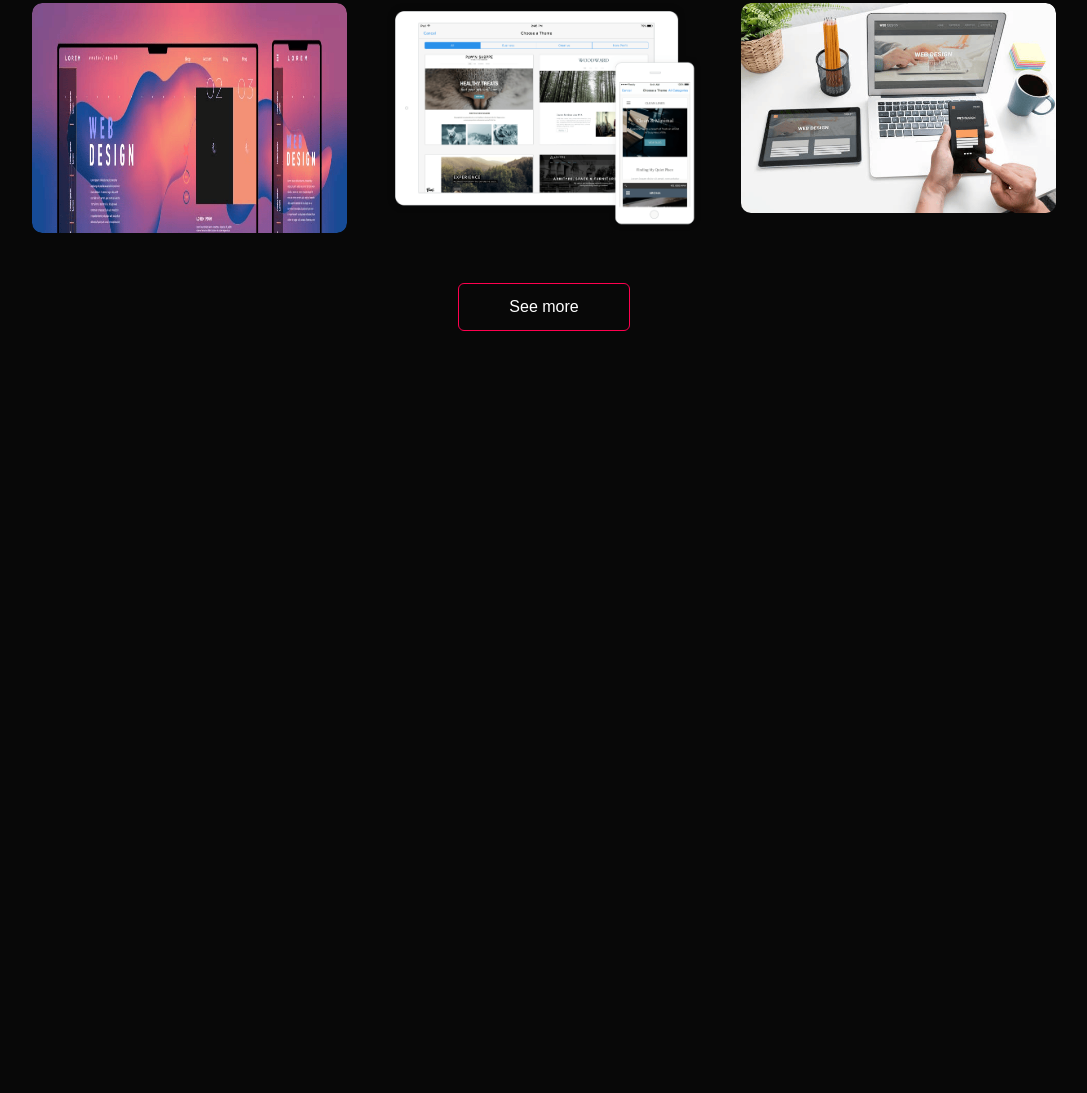
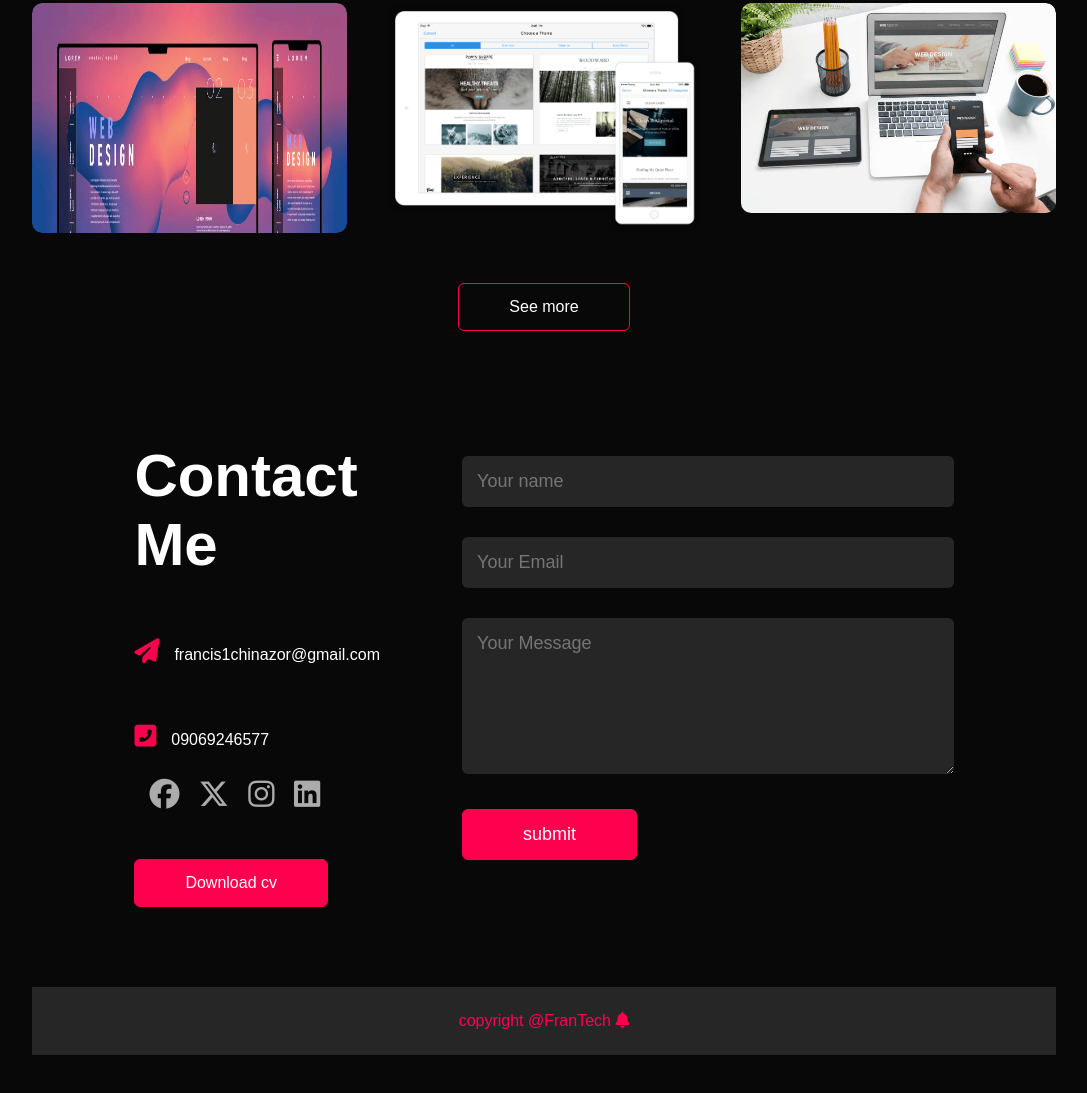
Before and after one commit to ZorichDev/chinazor-portfolio, a plain HTML site: page index.html in a window 1280 px wide. Shown: the part 2319-3412 px from the top of the page, without its empty margins (96-1183 px from the left). Before the commit the page ends 2810 px from the top, so only its background shows below. Drawn offline with Linux system fonts and the light colour scheme.

Commit message:
new update

```diff
--- a/index.html
+++ b/index.html
@@ -19,7 +19,9 @@
                     <li><a href="#">Services</a></li>
                     <li><a href="#">portfolio</a></li>
                     <li><a href="#">Contact</a></li>
+                    <i class="fa-solid fa-xmark"></i>
                 </ul>
+                <i class="fa-solid fa-bars"></i>
             </nav>
             <div class="header-text">
                 <p>Frontend Developer</p>
@@ -160,10 +162,36 @@
 <div id="contact">
     <div class="container">
         <div class="row">
-            <div class="contact-left"></div>
+            <div class="contact-left">
+                <h1 class="sub-title">Contact Me</h1>
+                <p><i class="fa-solid fa-paper-plane"></i>francis1chinazor@gmail.com</p>
+                <p><i class="fa-solid fa-square-phone-flip"></i>09069246577</p>
+                <div class="social-icons">
+                    <a href="https://facebook.com/"><i class="fa-brands fa-facebook"></i></a>
+                    <a href=""><i class="fa-brands fa-x-twitter"></i></i></a>
+                    <a href=""><i class="fa-brands fa-instagram"></i></a>
+                    <a href=""><i class="fa-brands fa-linkedin"></i></a>
+                </div>
+                <a href="././part/images/FRANK’S_CV_2023.pdf"Download class="btn btn2">Download cv</a>
+            </div>
+
+            <div class="contact-right">
+                <form>
+                    <input type="text" name="name" placeholder="Your name" required>
+                    <input type="email" name="email" placeholder="Your Email" required>
+                    <textarea name="Message" rows="6" placeholder="Your Message"></textarea>
+                    <button type="submit" class="btn btn2">submit</button>
+                </form>
+            </div>
         </div>
     </div>
+    <div class="copyright">
+        <p>copyright @FranTech <i class="fa-solid fa-bell"></i></p>
+    </div>
 </div>
+
+
+
 
 <script>
 
--- a/part/part.css
+++ b/part/part.css
@@ -289,3 +289,112 @@ nav ul li a:hover::after{
     background: #ff004f;
 
 }
+
+/* ------------------------contact............. */
+
+.contact-left {
+    flex-basis: 35%;
+}
+
+.contact-right {
+    flex-basis: 60%;
+}
+
+.contact-left p {
+    margin-top: 60px;
+}
+
+.contact-left p i {
+    color: #ff004f;
+    margin-right: 15px;
+    font-size: 25px;
+}
+
+.social-icons {
+    margin-top: 30px;
+}
+
+.social-icons a {
+    text-decoration: none;
+    font-size: 30px;
+    margin-left: 15px;
+    color: #ababab;
+    display: inline-block;
+    transition: transform 0.5s;
+}
+
+.social-icons a:hover {
+    color: #ff004f;
+    transform: translateY(-5px);
+}
+
+.btn.btn2 {
+    display: inline-block;
+    background-color: #ff004f;
+}
+
+.contact-right form{
+    width: 100%;
+}
+
+form input, form textarea{
+    width: 100%;
+    border: 0;
+    outline: none;
+    background: #262626;
+    padding: 15px;
+    margin: 15px 0;
+    color: #fff;
+    font-size: 18px;
+    border-radius: 6px;
+}
+
+form .btn2{
+    padding: 14px 60px;
+    font-size: 18px;
+    margin-top: 20px;
+    cursor: pointer;
+}
+
+.copyright{
+    width: 100%;
+    text-align: center;
+    padding: 25px;
+    background: #262626;
+    font-weight: 300;
+    margin-top: 20px;
+}
+
+.copyright{
+    color: #ff004f;
+}
+
+/* ---------------css for small screens------------- */
+nav .fa-solid{
+    display: none;
+}
+@media only screen and (max-width: 600px){
+    #header{
+        background-image: url(./images/fran4.png);
+    }
+    .header-text{
+        margin-top: 100%;
+        font-size: 16px;
+    }
+    .header-text h1 {
+        font-size: 30px;
+    }
+    nav .fa-solid{
+        display: block;
+    }
+    nav ul {
+        background: #ff004f;
+        padding: fixed;
+        top: 0;
+        right: 0;
+        width: 200px;
+        height: 100vh;
+        padding-top: 50px;
+
+    }
+}
```
Also changed, not shown: 1 other file.
